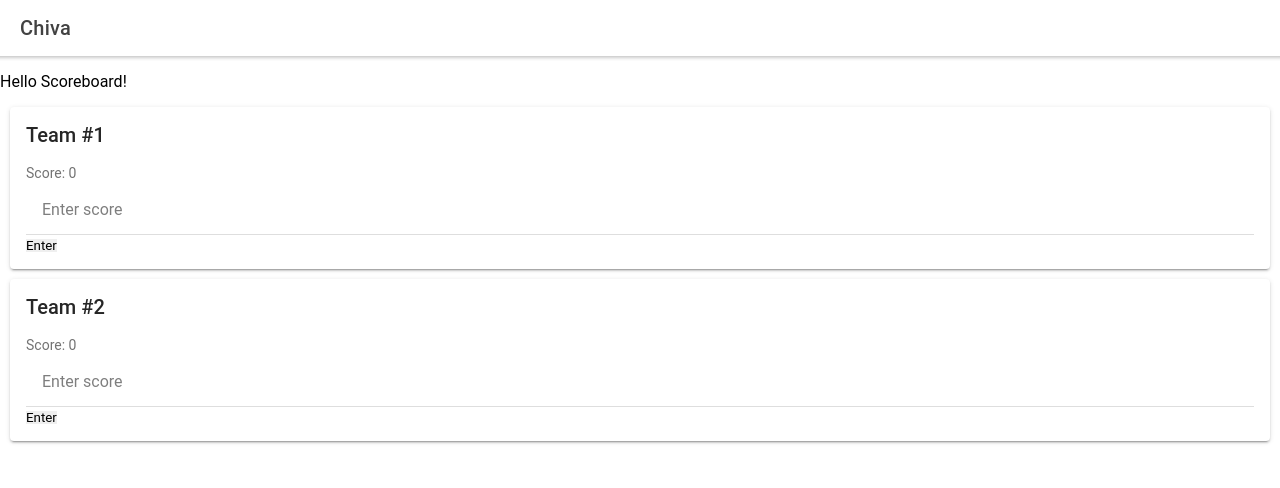
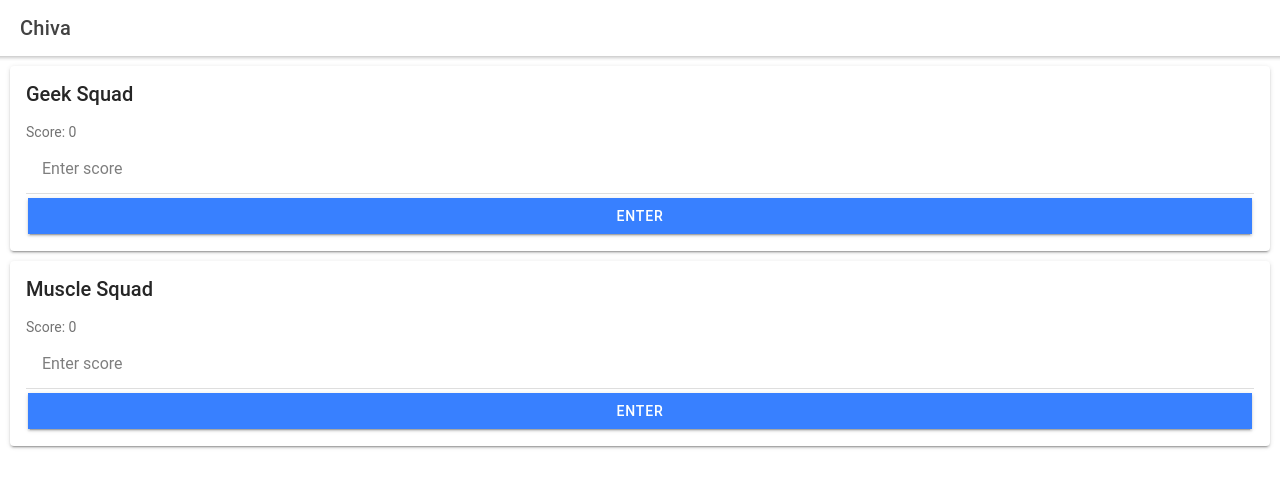
Before and after one commit to wlaboy/Chiva, a React (Create React App) app: page /home in a window 1280 px wide. Shown: the top 488 px of the page. Built offline with nearby package versions, Linux system fonts and the light colour scheme.

Commit message:
cleaned up scoreboard component and added prizes functionality

```diff
--- a/src/components/Scoreboard.tsx
+++ b/src/components/Scoreboard.tsx
@@ -1,20 +1,43 @@
+import { useState } from "react";
+import { Prizes } from "../models/prizes";
 import { Team as ITeam } from "../models/team";
 import Team from "./Team";
 
-interface ScoreboardProps {}
+function Scoreboard() {
+  const [handsPlayed, setHandsPlayed] = useState<number>(0);
+  const [teamOne, setTeamOne] = useState<ITeam>({
+    name: "Geek Squad",
+    score: 0,
+  });
 
-const teams: ITeam[] = [
-  { name: "Team #1", score: 0 },
-  { name: "Team #2", score: 0 },
-];
+  const [teamTwo, setTeamTwo] = useState<ITeam>({
+    name: "Muscle Squad",
+    score: 0,
+  });
 
-function Scoreboard() {
+  const addPrizeToNewScore = (newScore: number, handsPlayed: number) => {
+    switch (handsPlayed) {
+      case 0:
+        newScore += Prizes.FirstPrize;
+        break;
+      case 1:
+        newScore += Prizes.SecondPrize;
+        break;
+      case 2:
+        newScore += Prizes.ThirdPrize;
+        break;
+      case 3:
+        newScore += Prizes.FourthPrize;
+        break;
+      default:
+        break;
+    }
+  };
+
   return (
     <div>
-      <p>Hello Scoreboard!</p>
-      {teams.map((team) => (
-        <Team name={team.name} score={team.score} />
-      ))}
+      <Team name={teamOne.name} score={teamOne.score} />
+      <Team name={teamTwo.name} score={teamTwo.score} />
     </div>
   );
 }
--- a/src/components/Team.tsx
+++ b/src/components/Team.tsx
@@ -1,12 +1,13 @@
 import {
+  IonButton,
   IonCard,
   IonCardContent,
   IonCardHeader,
-  IonCardSubtitle,
   IonCardTitle,
   IonInput,
   IonItem,
 } from "@ionic/react";
+import { useState } from "react";
 
 interface TeamProps {
   name: string;
@@ -14,6 +15,7 @@ interface TeamProps {
 }
 
 function Team({ name, score }: TeamProps) {
+  const [text, setText] = useState<string>();
   return (
     <IonCard>
       <IonCardHeader>
@@ -24,9 +26,13 @@ function Team({ name, score }: TeamProps) {
           Score: <span>{score}</span>
         </p>
         <IonItem>
-          <IonInput placeholder="Enter score" />
+          <IonInput
+            value={text}
+            placeholder="Enter score"
+            onIonChange={(e) => setText(e.detail.value!)}
+          />
         </IonItem>
-        <button>Enter</button>
+        <IonButton expand="full">Enter</IonButton>
       </IonCardContent>
     </IonCard>
   );
--- /dev/null
+++ b/src/models/prizes.ts
@@ -0,0 +1,6 @@
+export enum Prizes {
+  FirstPrize = 100,
+  SecondPrize = 75,
+  ThirdPrize = 50,
+  FourthPrize = 25,
+}
```
